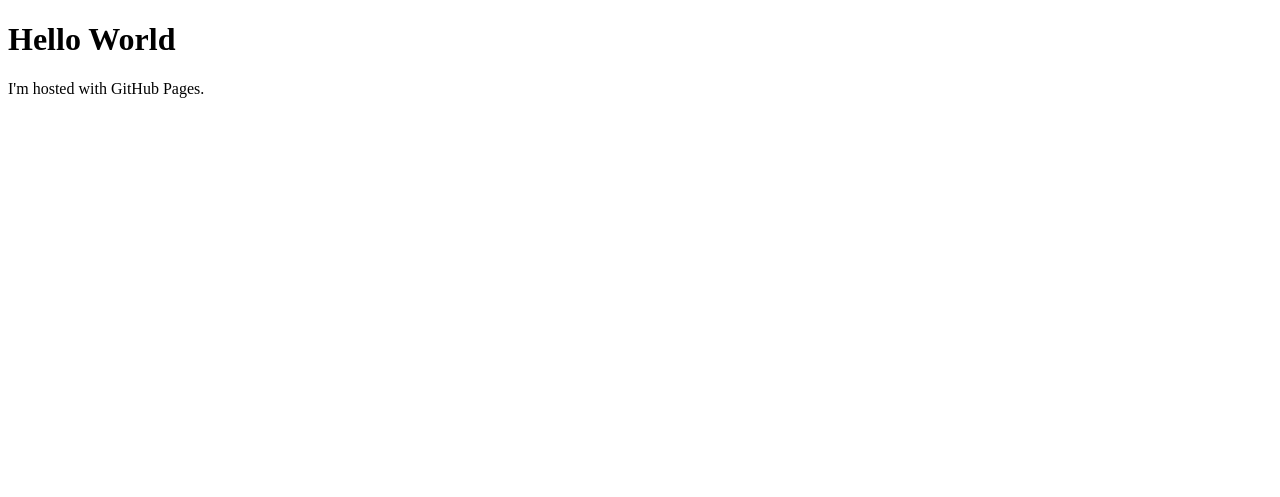
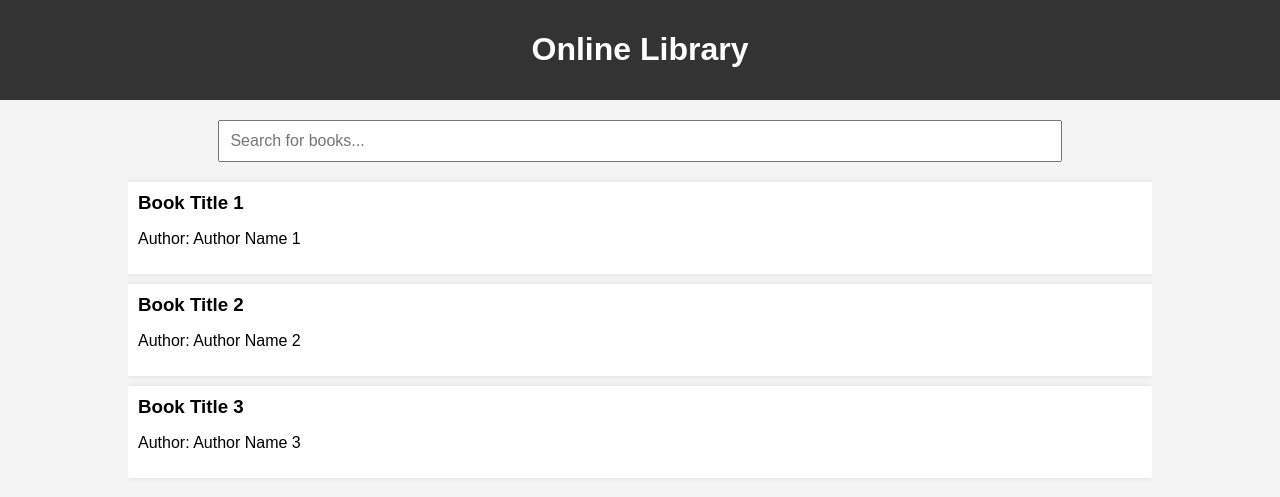
Before and after one commit to TheIndianDigibrary/TheIndianDigibrary, a plain HTML site: page index.html in a window 1280 px wide. Drawn offline with Linux system fonts and the light colour scheme.

Commit message:
Update index.html

```diff
--- a/index.html
+++ b/index.html
@@ -1,7 +1,88 @@
 <!DOCTYPE html>
-<html>
+<html lang="en">
+<head>
+    <meta charset="UTF-8">
+    <meta name="viewport" content="width=device-width, initial-scale=1.0">
+    <title>Online Library</title>
+    <style>
+        body {
+            font-family: Arial, sans-serif;
+            margin: 0;
+            padding: 0;
+            background-color: #f4f4f4;
+        }
+        header {
+            background-color: #333;
+            color: #fff;
+            padding: 10px 0;
+            text-align: center;
+        }
+        .container {
+            width: 80%;
+            margin: auto;
+            overflow: hidden;
+        }
+        #search-bar {
+            margin: 20px 0;
+            text-align: center;
+        }
+        #search-bar input {
+            width: 80%;
+            padding: 10px;
+            font-size: 16px;
+        }
+        #book-list {
+            list-style: none;
+            padding: 0;
+        }
+        .book-item {
+            background: #fff;
+            padding: 10px;
+            margin-bottom: 10px;
+            box-shadow: 0 0 5px rgba(0, 0, 0, 0.1);
+        }
+        .book-item h3 {
+            margin: 0;
+        }
+    </style>
+</head>
 <body>
-<h1>Hello World</h1>
-<p>I'm hosted with GitHub Pages.</p>
+    <header>
+        <h1>Online Library</h1>
+    </header>
+    <div class="container">
+        <div id="search-bar">
+            <input type="text" id="search" placeholder="Search for books...">
+        </div>
+        <ul id="book-list">
+            <li class="book-item">
+                <h3>Book Title 1</h3>
+                <p>Author: Author Name 1</p>
+            </li>
+            <li class="book-item">
+                <h3>Book Title 2</h3>
+                <p>Author: Author Name 2</p>
+            </li>
+            <li class="book-item">
+                <h3>Book Title 3</h3>
+                <p>Author: Author Name 3</p>
+            </li>
+        </ul>
+    </div>
+    <script>
+        document.getElementById('search').addEventListener('input', function() {
+            const filter = this.value.toLowerCase();
+            const bookItems = document.querySelectorAll('.book-item');
+            bookItems.forEach(function(item) {
+                const title = item.querySelector('h3').textContent.toLowerCase();
+                const author = item.querySelector('p').textContent.toLowerCase();
+                if (title.includes(filter) || author.includes(filter)) {
+                    item.style.display = '';
+                } else {
+                    item.style.display = 'none';
+                }
+            });
+        });
+    </script>
 </body>
 </html>
```
